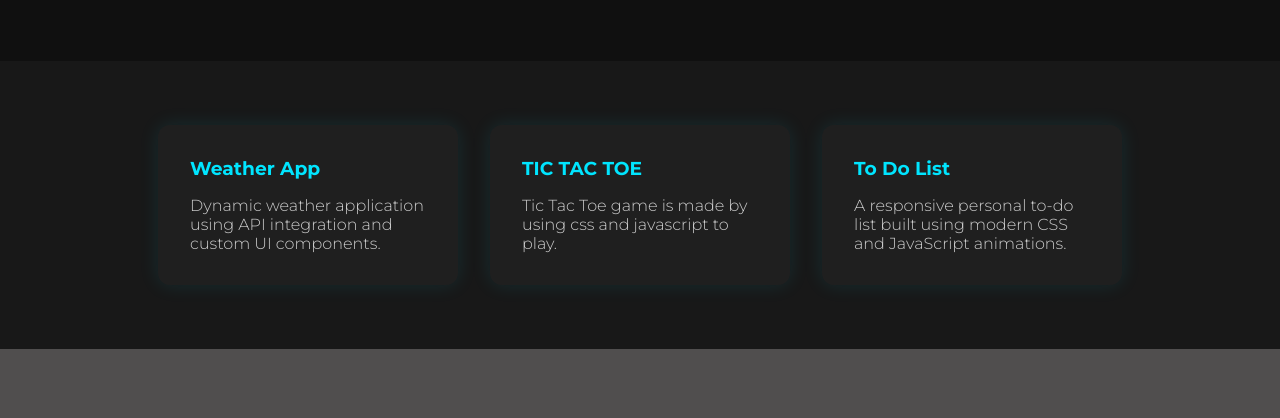
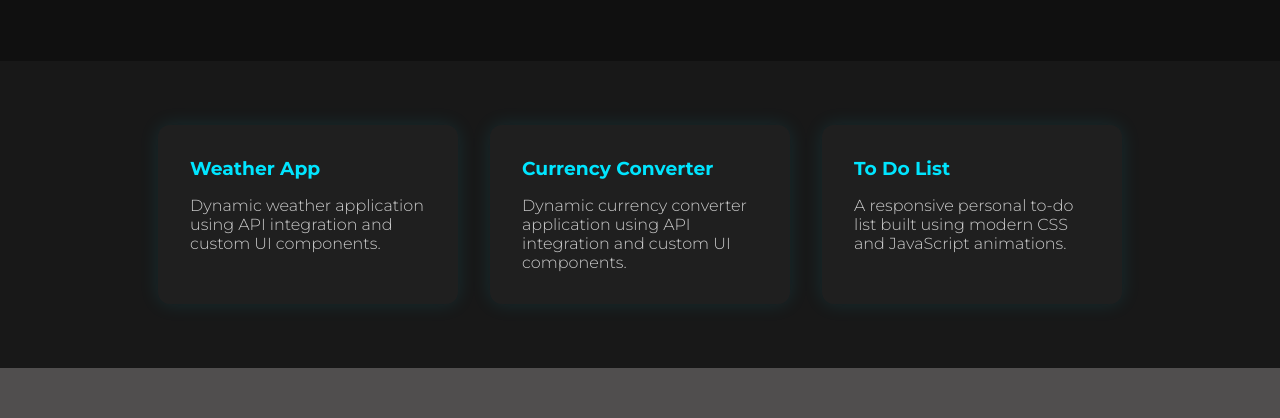
Before and after one commit to arpit-925/Portfolio, a plain HTML site: page index.html in a window 1280 px wide. Shown: the part 881-1299 px from the top of the page. Drawn offline with Linux system fonts and the light colour scheme.

Commit message:
New Project update

```diff
--- a/index.html
+++ b/index.html
@@ -56,8 +56,8 @@
       <p>Dynamic weather application using API integration and custom UI components.</p>
     </div>
     <div class="card">
-      <h3>TIC TAC TOE</h3>
-      <p>Tic Tac Toe game is made by using css and javascript to play.</p>
+      <h3>Currency Converter</h3>
+      <p>Dynamic currency converter application using API integration and custom UI components.</p>
     </div>
      <div class="card">
       <h3>To Do List</h3>
```
